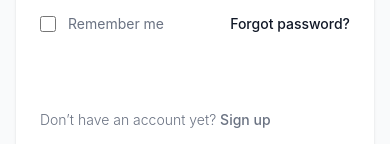
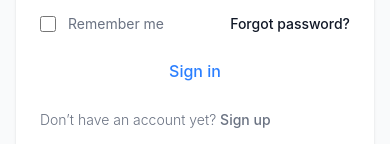
Before and after one commit to Geraldkpelevi/LiveChat-ai, a React (Vite) app: page /signin in a window 390 px wide. Shown: the part 461-605 px from the top of the page. Built offline with nearby package versions, Linux system fonts and the light colour scheme; no server answers.

Commit message:
login integrated

```diff
--- a/src/auth/Signin.jsx
+++ b/src/auth/Signin.jsx
@@ -118,7 +118,7 @@ function Signin() {
                 <button
                   type="submit"
                   disabled={isLoading}
-                  className="min-h-11 w-full text-white bg-primary-600 hover:bg-primary-700 focus:ring-4 focus:outline-none focus:ring-primary-300 font-medium rounded-lg text-sm px-5 py-2.5 text-center sm:min-h-0 dark:bg-primary-600 dark:hover:bg-primary-700 dark:focus:ring-primary-800 disabled:opacity-60 disabled:cursor-not-allowed"
+                  className="min-h-11 w-full text-blue-500 sm:text-white bg-primary-600 hover:bg-primary-700 focus:ring-4 focus:outline-none focus:ring-primary-300 font-medium rounded-lg text-sm px-5 py-2.5 text-center sm:min-h-0 dark:bg-primary-600 dark:hover:bg-primary-700 dark:focus:ring-primary-800 disabled:opacity-60 disabled:cursor-not-allowed"
                 >
                   {isLoading ? "Signing in..." : "Sign in"}
                 </button>
```
